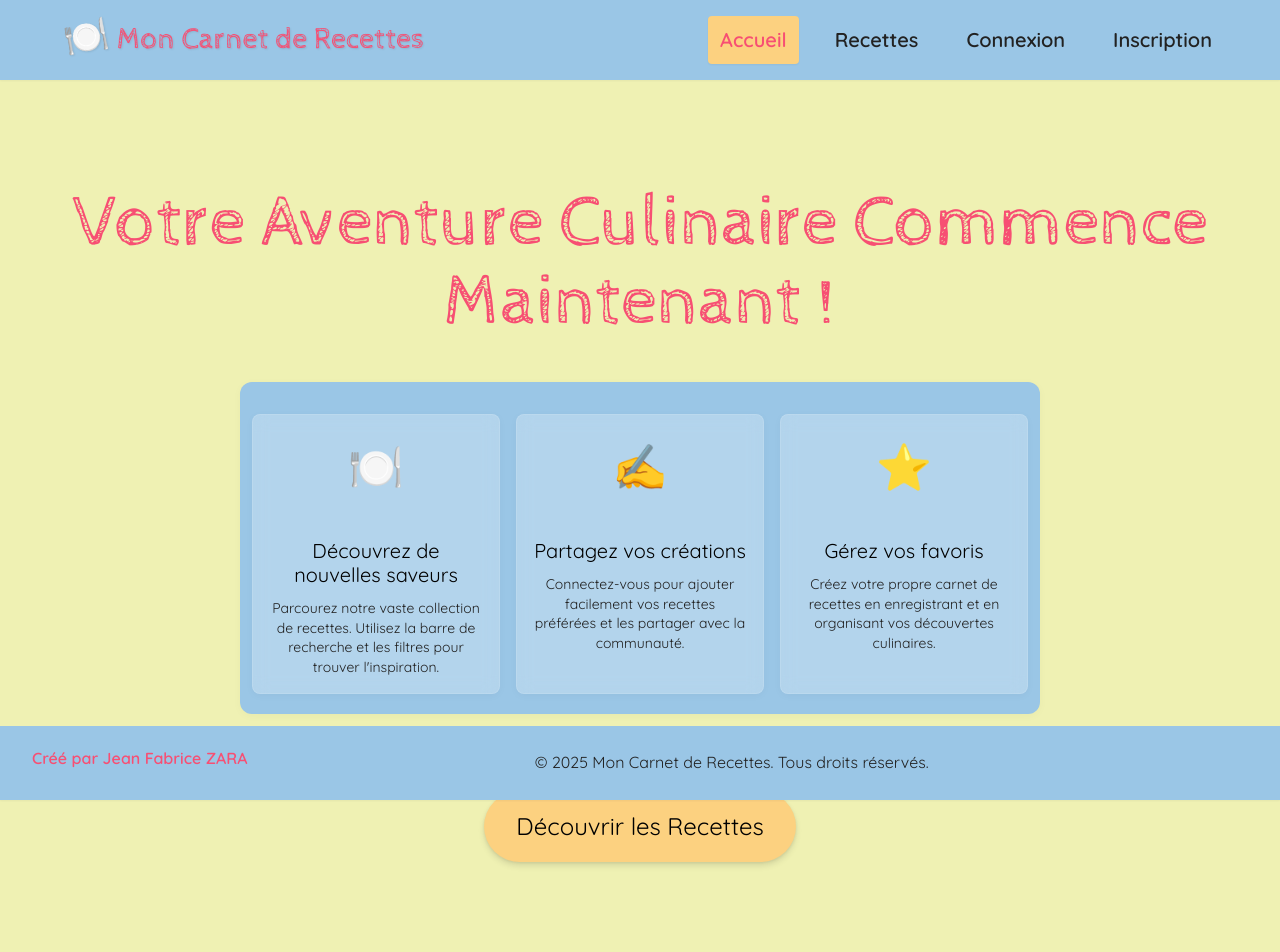
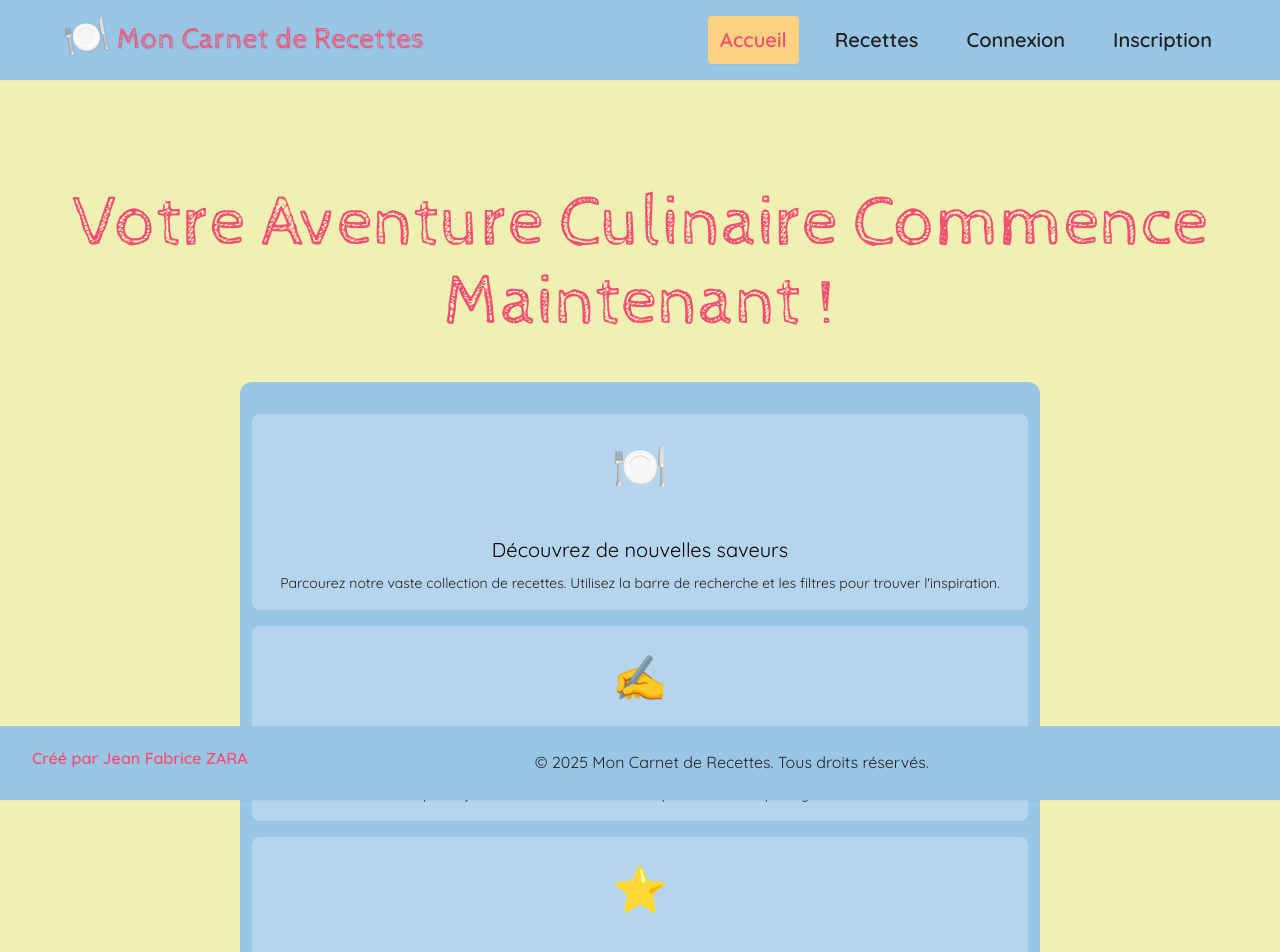
Before and after one commit to jfzara/YouChef, a React (Vite) app: page / in a window 1280 px wide. Shown: the top 952 px of the page. Before the commit the page ends 894 px from the top, so only its background shows below. Built offline with nearby package versions, Linux system fonts and the light colour scheme.

Commit message:
accueil cartes

```diff
--- a/src/pages/Accueil.jsx
+++ b/src/pages/Accueil.jsx
@@ -11,12 +11,12 @@ import Footer from '../components/Footer/Footer'; // Importe le composant Footer
 // --- Styled Components pour la Page d'Accueil ---
 
 const AccueilContainer = styled(motion.div)`
-    margin-top: 3rem;
+    margin-top: 3rem; /* Vérifié : Variable CSS ou déjà correct */
     display: flex;
     flex-direction: column;
     justify-content: center;
     align-items: center;
-    padding: var(--space-8) 0; /* Garde le padding vertical */
+    padding: var(--space-8) 0; /* Vérifié : Variable CSS */
     position: relative;
     overflow: hidden; /* Important pour masquer les débordements des éléments décoratifs */
     color: var(--color-neutral-800);
@@ -24,7 +24,11 @@ const AccueilContainer = styled(motion.div)`
     text-align: center;
 
     @media (max-width: 880px) {
-        padding-bottom: calc(var(--space-8) + 70px);
+        /* Ajustement clé pour laisser de la place au footer sur mobile */
+        padding-bottom: 'calc(var(--space-8) + 120px)'; /* CORRECTION : '120px' */
+    }
+    @media (max-width: 480px) {
+        padding-bottom: 'calc(var(--space-8) + 100px)'; /* CORRECTION : '100px' */
     }
 `;
 
@@ -45,46 +49,46 @@ const BackgroundImageLayer = styled(motion.div)`
 
 const ContentWrapper = styled.div`
     width: 100%;
-    max-width: 1200px; /* Largeur maximale pour le contenu */
-    padding: 0 var(--space-4); /* Padding horizontal ici */
+    max-width: 1200px; /* Vérifié : Unité en dur, pas de problème */
+    padding: 0 var(--space-4); /* Vérifié : Variable CSS */
     box-sizing: border-box; /* S'assure que le padding est inclus dans la largeur */
     z-index: 1;
     display: flex;
     flex-direction: column;
     align-items: center;
-    gap: var(--space-6);
+    gap: var(--space-6); /* Vérifié : Variable CSS */
 
     @media (max-width: 480px) {
-        padding: 0 var(--space-3);
+        padding: 0 var(--space-3); /* Vérifié : Variable CSS */
     }
 `;
 
 const MainTitle = styled(motion.h1)`
     font-family: var(--font-family-heading);
-    font-size: var(--text-6xl);
+    font-size: var(--text-6xl); /* Vérifié : Variable CSS */
     color: var(--color-bright-pink-crayola); /* Couleur vive pour le titre principal */
-    margin-bottom: var(--space-4);
+    margin-bottom: var(--space-4); /* Vérifié : Variable CSS */
     line-height: 1.1;
 
     @media (max-width: 1024px) {
-        font-size: var(--text-5xl);
+        font-size: var(--text-5xl); /* Vérifié : Variable CSS */
     }
 
     @media (max-width: 880px) {
-        font-size: var(--text-4xl);
+        font-size: var(--text-4xl); /* Vérifié : Variable CSS */
     }
 `;
 
 const Subtitle = styled(motion.p)`
     font-family: var(--font-family-sans);
-    font-size: var(--text-2xl);
+    font-size: var(--text-2xl); /* Vérifié : Variable CSS */
     color: var(--color-neutral-700); /* Texte légèrement plus doux que le noir pur */
-    margin-bottom: var(--space-8);
-    max-width: 700px;
+    margin-bottom: var(--space-8); /* Vérifié : Variable CSS */
+    max-width: 700px; /* Vérifié : Unité en dur, pas de problème */
     line-height: 1.6;
 
     @media (max-width: 880px) {
-        font-size: var(--text-xl);
+        font-size: var(--text-xl); /* Vérifié : Variable CSS */
     }
 `;
 
@@ -92,14 +96,14 @@ const CallToActionButton = styled(motion(Link))`
     background-color: var(--color-jasmine); /* Couleur chaude et accueillante */
     color: var(--color-neutral-900);
     font-family: var(--font-family-sans);
-    font-size: var(--text-xl);
-    padding: var(--space-4) var(--space-8);
-    margin-top:6vw;
+    font-size: var(--text-xl); /* Vérifié : Variable CSS */
+    padding: var(--space-4) var(--space-8); /* Vérifié : Variable CSS */
+    margin-top: '6vw'; /* CORRECTION APPORTÉE ICI */
     border: none;
-    border-radius: var(--radius-full);
+    border-radius: var(--radius-full); /* Vérifié : Variable CSS */
     cursor: pointer;
-    box-shadow: var(--shadow-md);
-    transition: background-color var(--transition-fast), transform var(--transition-fast), box-shadow var(--transition-fast);
+    box-shadow: var(--shadow-md); /* Vérifié : Variable CSS */
+    transition: background-color var(--transition-fast), transform var(--transition-fast), box-shadow var(--transition-fast); /* Vérifié : Variable CSS */
     text-decoration: none;
     display: inline-flex;
     align-items: center;
@@ -109,48 +113,51 @@ const CallToActionButton = styled(motion(Link))`
     &:hover {
         background-color: var(--color-salmon); /* Passage à une couleur plus intense au survol */
         color: var(--color-neutral-0);
-        transform: translateY(-4px);
-        box-shadow: var(--shadow-lg);
+        transform: translateY(-4px); /* CORRECTION : '-4px' */
+        box-shadow: var(--shadow-lg); /* Vérifié : Variable CSS */
     }
 
     &:active {
         transform: translateY(0);
-        box-shadow: var(--shadow-sm);
+        box-shadow: var(--shadow-sm); /* Vérifié : Variable CSS */
+    }
+
+    @media (max-width: 880px) {
+        margin-top: var(--space-6); /* Vérifié : Variable CSS */
     }
 
     @media (max-width: 480px) {
-        font-size: var(--text-lg);
-        padding: var(--space-3) var(--space-6);
-        margin-top: var(--space-6); /* Ajustement ici pour réduire la marge sur mobile */
+        font-size: var(--text-lg); /* Vérifié : Variable CSS */
+        padding: var(--space-3) var(--space-6); /* Vérifié : Variable CSS */
+        margin-top: var(--space-5); /* Vérifié : Variable CSS */
     }
 `;
 
-// --- Nouveaux Styled Components pour la Section "Comment ça Marche ?" (ultra-discrète) ---
 
 const HowItWorksSection = styled(motion.section)`
     width: 100%;
-    max-width: 800px; /* Largeur maximale réduite */
-    padding: var(--space-5) var(--space-3); /* Padding vertical et horizontal encore plus réduits */
-    margin-top: var(--space-6); /* Marge supérieure légèrement réduite */
+    max-width: 800px; /* Vérifié : Unité en dur, pas de problème */
+    padding: var(--space-5) var(--space-3); /* Vérifié : Variable CSS */
+    margin-top: var(--space-6); /* Vérifié : Variable CSS */
     background-color: var(--color-light-sky-blue); /* Une couleur de fond pour que le glassmorphism soit visible */
-    border-radius: var(--radius-xl);
-    box-shadow: 0 2px 10px 0 rgba(0, 0, 0, 0.03); /* Ombre encore plus discrète */
+    border-radius: var(--radius-xl); /* Vérifié : Variable CSS */
+    box-shadow: '0 2px 10px 0 rgba(0, 0, 0, 0.03)'; /* CORRECTION : '0 2px 10px 0 ...' */
     display: flex;
     flex-direction: column;
     align-items: center;
-    gap: var(--space-5); /* Espacement réduit entre les éléments de la section */
+    gap: var(--space-5); /* Vérifié : Variable CSS */
 
-    // *** MODIFICATION CLÉ ICI : Initialiser l'opacité à 0 par CSS ***
     opacity: 0;
 
     @media (max-width: 880px) {
-        margin-top: var(--space-5);
-        padding: var(--space-4) var(--space-3);
+        margin-top: var(--space-5); /* Vérifié : Variable CSS */
+        padding: var(--space-4) var(--space-3); /* Vérifié : Variable CSS */
     }
 
     @media (max-width: 768px) {
-        max-width: 90%; /* S'adapte mieux sur les petits écrans */
-        margin-top: var(--space-4); /* Ajustement ici pour réduire la marge sur mobile */
+        max-width: 90%; /* Vérifié : Unité en dur, pas de problème */
+        margin-top: var(--space-4); /* Vérifié : Variable CSS */
+        padding: var(--space-3) var(--space-2); /* Vérifié : Variable CSS */
     }
 `;
 
@@ -158,62 +165,77 @@ const HowItWorksTitle = styled.h2`
     display: none; /* Cache toujours le titre */
 `;
 
-const StepsGrid = styled(motion.div)` // Ajoutez motion.div ici pour les staggerChildren
+const StepsGrid = styled(motion.div)`
     display: grid;
-    grid-template-columns: repeat(auto-fit, minmax(200px, 1fr)); /* Taille minimale des cartes légèrement réduite */
-    gap: var(--space-4); /* Espacement réduit entre les cartes */
+    grid-template-columns: repeat(auto-fit, minmax('200px', 1fr)); /* CORRECTION : '200px' */
+    gap: var(--space-4); /* Vérifié : Variable CSS */
     width: 100%;
-    margin-top: var(--space-3); /* Marge supérieure des cartes réduite */
+    margin-top: var(--space-3); /* Vérifié : Variable CSS */
 
     @media (max-width: 768px) {
-        grid-template-columns: 1fr; /* Colonne unique sur mobile */
-        gap: var(--space-3); /* Espacement légèrement réduit entre les cartes sur mobile */
+        grid-template-columns: 1fr; /* Vérifié : Pas d'unité */
+        gap: var(--space-3); /* Vérifié : Variable CSS */
     }
 `;
 
 // Styles pour le glassmorphism encore plus subtil et intégré
 const StepCard = styled(motion.div)`
-    background-color: rgba(255, 255, 255, 0.25); /* Fond encore plus transparent */
-    backdrop-filter: blur(8px); /* Flou légèrement réduit pour un look plus intégré */
-    -webkit-backdrop-filter: blur(8px); /* Pour la compatibilité Safari */
-    border: 1px solid rgba(255, 255, 255, 0.1); /* Bordure presque invisible */
-    border-radius: var(--radius-lg);
-    box-shadow: 0 2px 8px 0 rgba(0, 0, 0, 0.03); /* Ombre très très légère */
-    padding: var(--space-4); /* Padding interne des cartes réduit */
+    background-color: rgba(255, 255, 255, 0.25); /* Vérifié : Pas d'unité */
+    backdrop-filter: blur('8px'); /* CORRECTION : '8px' */
+    -webkit-backdrop-filter: blur('8px'); /* CORRECTION : '8px' */
+    border: '1px solid rgba(255, 255, 255, 0.1)'; /* CORRECTION : '1px solid ...' */
+    border-radius: var(--radius-lg); /* Vérifié : Variable CSS */
+    box-shadow: '0 2px 8px 0 rgba(0, 0, 0, 0.03)'; /* CORRECTION : '0 2px 8px 0 ...' */
+    padding: var(--space-4); /* Vérifié : Variable CSS */
     text-align: center;
     display: flex;
     flex-direction: column;
     align-items: center;
-    gap: var(--space-2); /* Espacement réduit à l'intérieur de la carte */
-    transition: transform 0.3s ease-out, box-shadow 0.3s ease-out;
+    gap: var(--space-2); /* Vérifié : Variable CSS */
+    transition: transform 0.3s ease-out, box-shadow 0.3s ease-out; /* Vérifié : Pas d'unité directement après un nombre */
 
     &:hover {
-        transform: translateY(-2px); /* Léger soulèvement très subtil au survol */
-        box-shadow: 0 5px 20px 0 rgba(0, 0, 0, 0.07); /* Ombre un peu plus présente au survol, mais toujours discrète */
+        transform: translateY('-2px'); /* CORRECTION : '-2px' */
+        box-shadow: '0 5px 20px 0 rgba(0, 0, 0, 0.07)'; /* CORRECTION : '0 5px 20px 0 ...' */
+    }
+
+    @media (max-width: 768px) {
+        padding: var(--space-3); /* Vérifié : Variable CSS */
+        gap: var(--space-1); /* Vérifié : Variable CSS */
     }
 `;
 
 const StepIcon = styled.div`
-    font-size: var(--text-4xl); /* Taille des icônes réduite */
+    font-size: var(--text-4xl); /* Vérifié : Variable CSS */
     color: var(--color-salmon); /* Conserve une touche de couleur vive pour les icônes */
-    margin-bottom: var(--space-1); /* Marge sous l'icône réduite */
+    margin-bottom: var(--space-1); /* Vérifié : Variable CSS */
+
+    @media (max-width: 768px) {
+        font-size: var(--text-3xl); /* Vérifié : Variable CSS */
+    }
 `;
 
 const StepTitle = styled.h3`
     font-family: var(--font-family-sans);
-    font-size: var(--text-lg); /* Taille de la police du titre réduite */
+    font-size: var(--text-lg); /* Vérifié : Variable CSS */
     color: var(--color-neutral-900);
-    margin-bottom: var(--space-1);
+    margin-bottom: var(--space-1); /* Vérifié : Variable CSS */
+
+    @media (max-width: 768px) {
+        font-size: var(--text-base); /* Vérifié : Variable CSS */
+    }
 `;
 
 const StepDescription = styled.p`
     font-family: var(--font-family-sans);
-    font-size: var(--text-sm); /* Taille de la police de la description réduite */
+    font-size: var(--text-sm); /* Vérifié : Variable CSS */
     color: var(--color-neutral-800);
     line-height: 1.4;
+
+    @media (max-width: 768px) {
+        font-size: var(--text-xs); /* Vérifié : Variable CSS */
+    }
 `;
-
-// --- Composant Page d'Accueil ---
 
 const Accueil = () => {
     const { isNavbarHovered } = useHover();
@@ -289,18 +311,16 @@ const Accueil = () => {
 
             {/* Section "Comment ça Marche ?" (le conteneur avec le fond bleu) */}
             <HowItWorksSection
-                // La propriété 'initial' n'est plus nécessaire ici car l'opacité est déjà 0 par CSS
-                animate="visible" // Anime directement vers l'état 'visible'
-                variants={howItWorksSectionBackgroundVariants} // Applique l'animation du fond
+                animate="visible"
+                variants={howItWorksSectionBackgroundVariants}
             >
                 <HowItWorksTitle />
-                {/* La grille des cartes, avec son propre staggerChildren */}
                 <StepsGrid
-                    variants={cardsGridContainerVariants} // La grille gère l'apparition des cartes enfants
+                    variants={cardsGridContainerVariants}
                     initial="hidden"
                     animate="visible"
                 >
-                    <StepCard variants={cardItemVariants}> {/* Chaque carte utilise ses variants */}
+                    <StepCard variants={cardItemVariants}>
                         <StepIcon>🍽️</StepIcon>
                         <StepTitle>Découvrez de nouvelles saveurs</StepTitle>
                         <StepDescription>Parcourez notre vaste collection de recettes. Utilisez la barre de recherche et les filtres pour trouver l'inspiration.</StepDescription>
```
